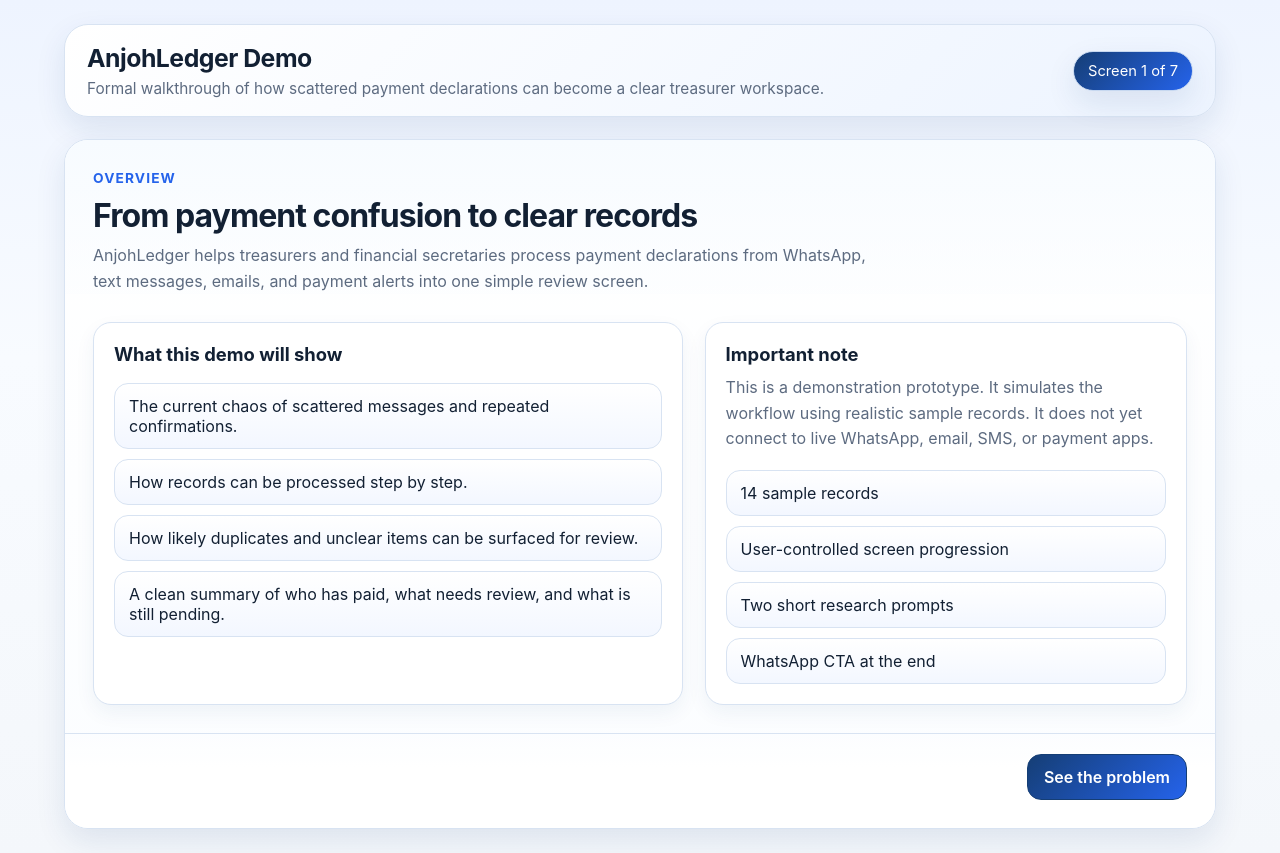
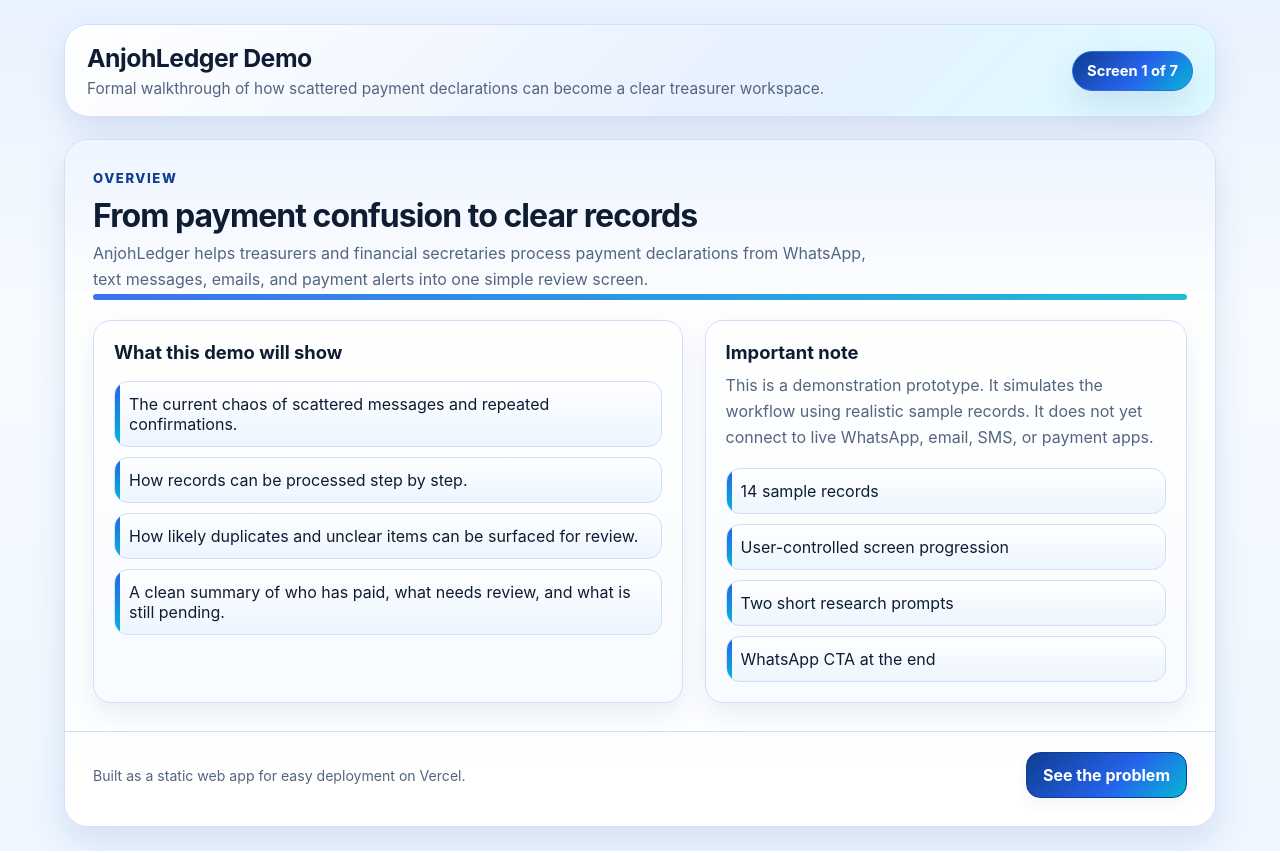
Before and after one commit to NiCharles/anjohledger-demo, a plain HTML site: page index.html in a window 1280 px wide. Drawn offline with Linux system fonts and the light colour scheme; a script that the page names is missing.

Commit message:
Add files via upload

```diff
--- a/index.html
+++ b/index.html
@@ -6,22 +6,23 @@
   <title>AnjohLedger Demo</title>
   <style>
     :root {
-      --bg: linear-gradient(180deg, #eef4ff 0%, #f8fbff 42%, #f4f7fb 100%);
+      --bg: linear-gradient(180deg, #e9f2ff 0%, #f6fbff 38%, #eef6ff 100%);
       --surface: #ffffff;
-      --surface-2: #f4f8ff;
-      --surface-3: #eef5ff;
-      --text: #122033;
-      --muted: #5d6b80;
-      --border: #d8e3f2;
-      --primary: #153e75;
+      --surface-2: #eef5ff;
+      --surface-3: #e0edff;
+      --text: #0f1d33;
+      --muted: #53657f;
+      --border: #cfe0fb;
+      --primary: #0f3d91;
       --primary-2: #2563eb;
       --primary-3: #dbeafe;
-      --accent: #0f9d8a;
-      --accent-soft: #e7fbf7;
+      --accent: #06b6d4;
+      --accent-2: #0ea5e9;
+      --accent-soft: #e6fbff;
       --success: #0d7a46;
       --warning: #9a6700;
       --danger: #a12d2f;
-      --shadow: 0 12px 30px rgba(21, 62, 117, 0.10);
+      --shadow: 0 14px 34px rgba(15, 61, 145, 0.12);
       --radius: 18px;
     }
 
@@ -45,7 +46,7 @@
       margin-bottom: 22px;
       padding: 18px 22px;
       border: 1px solid var(--border);
-      background: linear-gradient(135deg, #ffffff 0%, #edf4ff 100%);
+      background: linear-gradient(135deg, #ffffff 0%, #e8f1ff 58%, #ddfbff 100%);
       border-radius: 24px;
       box-shadow: var(--shadow);
     }
@@ -63,12 +64,13 @@
     }
 
     .status-pill {
-      border: 1px solid #c7d8f0;
-      background: linear-gradient(135deg, #153e75 0%, #2563eb 100%);
+      border: 1px solid #2b6cf0;
+      background: linear-gradient(135deg, #0f3d91 0%, #2563eb 55%, #06b6d4 100%);
       padding: 10px 14px;
       border-radius: 999px;
       color: #fff;
       font-size: 0.92rem;
+      font-weight: 700;
       box-shadow: var(--shadow);
     }
 
@@ -85,22 +87,37 @@
 
     .screen-header {
       padding: 30px 28px 0;
-      background: linear-gradient(180deg, #f7fbff 0%, rgba(247,251,255,0.2) 100%);
+      background: linear-gradient(180deg, #eef5ff 0%, rgba(238,245,255,0.2) 100%);
+      position: relative;
+    }
+
+    .screen-header::after {
+      content: '';
+      position: absolute;
+      left: 28px;
+      right: 28px;
+      bottom: -8px;
+      height: 6px;
+      border-radius: 999px;
+      background: linear-gradient(90deg, #2563eb 0%, #06b6d4 100%);
+      opacity: 0.9;
     }
 
     .eyebrow {
-      color: var(--primary-2);
-      font-size: 0.86rem;
-      font-weight: 700;
+      color: var(--primary);
+      font-size: 0.82rem;
+      font-weight: 800;
       text-transform: uppercase;
-      letter-spacing: 0.08em;
-      margin-bottom: 10px;
+      letter-spacing: 0.12em;
+      margin-bottom: 12px;
     }
 
     .screen-header h2 {
       margin: 0 0 8px;
       font-size: 2rem;
       letter-spacing: -0.03em;
+      line-height: 1.1;
+      max-width: 760px;
     }
 
     .screen-header p {
@@ -122,11 +139,11 @@
     }
 
     .hero-card, .card {
-      background: var(--surface);
+      background: linear-gradient(180deg, #ffffff 0%, #f8fbff 100%);
       border: 1px solid var(--border);
       border-radius: var(--radius);
       padding: 20px;
-      box-shadow: 0 8px 20px rgba(21, 62, 117, 0.06);
+      box-shadow: 0 10px 24px rgba(15, 61, 145, 0.08);
     }
 
     .card.soft { background: linear-gradient(180deg, var(--surface-3) 0%, var(--surface-2) 100%); }
@@ -153,8 +170,20 @@
     .list-clean li {
       padding: 12px 14px;
       border-radius: 14px;
-      background: linear-gradient(180deg, #ffffff 0%, #f3f7ff 100%);
+      background: linear-gradient(180deg, #ffffff 0%, #edf5ff 100%);
       border: 1px solid var(--border);
+      position: relative;
+      overflow: hidden;
+    }
+
+    .list-clean li::before {
+      content: '';
+      position: absolute;
+      left: 0;
+      top: 0;
+      bottom: 0;
+      width: 5px;
+      background: linear-gradient(180deg, #2563eb 0%, #06b6d4 100%);
     }
 
     .screen-footer {
@@ -182,12 +211,13 @@
       border-radius: 14px;
       cursor: pointer;
       transition: 0.18s ease;
-      font-weight: 600;
+      font-weight: 700;
+      box-shadow: 0 6px 14px rgba(15, 61, 145, 0.06);
     }
 
     .btn:hover { transform: translateY(-1px); }
-    .btn.primary { background: linear-gradient(135deg, var(--primary) 0%, var(--primary-2) 100%); color: #fff; border-color: var(--primary); }
-    .btn.secondary { background: linear-gradient(180deg, #ffffff 0%, var(--surface-2) 100%); }
+    .btn.primary { background: linear-gradient(135deg, var(--primary) 0%, var(--primary-2) 58%, var(--accent) 100%); color: #fff; border-color: var(--primary); }
+    .btn.secondary { background: linear-gradient(180deg, #ffffff 0%, #edf5ff 100%); border-color: #c7daf8; }
     .btn.ghost { background: transparent; }
     .btn.success { background: var(--success); color: #fff; border-color: var(--success); }
     .btn.warning { background: #fff6df; color: var(--warning); border-color: #f1d999; }
@@ -200,15 +230,17 @@
     }
 
     .message-column {
-      background: linear-gradient(180deg, #f7fbff 0%, #eef5ff 100%);
+      background: linear-gradient(180deg, #f7fbff 0%, #e8f2ff 100%);
       border: 1px solid var(--border);
       border-radius: var(--radius);
       padding: 16px;
+      box-shadow: inset 0 1px 0 rgba(255,255,255,0.8);
     }
 
     .message-column h3 {
       margin: 0 0 12px;
       font-size: 1rem;
+      color: var(--primary);
     }
 
     .message-list {
@@ -218,7 +250,7 @@
 
     .message-item {
       border: 1px solid var(--border);
-      background: #fff;
+      background: linear-gradient(180deg, #ffffff 0%, #f8fbff 100%);
       border-radius: 14px;
       padding: 12px;
       cursor: pointer;
@@ -240,9 +272,10 @@
     .prompt-box {
       margin-top: 22px;
       padding: 18px;
-      background: linear-gradient(180deg, #eff8ff 0%, #f8fbff 100%);
-      border: 1px solid #cfe1f7;
+      background: linear-gradient(135deg, #edf7ff 0%, #eefcff 100%);
+      border: 1px solid #bedbf8;
       border-radius: 16px;
+      box-shadow: 0 8px 18px rgba(6, 182, 212, 0.08);
     }
 
     .prompt-box h4 {
@@ -267,9 +300,10 @@
     }
 
     .choice-btn.selected {
-      border-color: var(--primary);
+      border-color: var(--primary-2);
       color: var(--primary);
-      background: #eef5fd;
+      background: linear-gradient(135deg, #e8f1ff 0%, #dff9ff 100%);
+      box-shadow: 0 6px 14px rgba(37, 99, 235, 0.10);
     }
 
     textarea {
@@ -295,19 +329,21 @@
       padding: 14px;
       border: 1px solid var(--border);
       border-radius: 16px;
-      background: linear-gradient(180deg, #ffffff 0%, #f3f8ff 100%);
+      background: linear-gradient(180deg, #ffffff 0%, #eef6ff 100%);
+      box-shadow: 0 8px 18px rgba(15, 61, 145, 0.05);
     }
 
     .step-index {
       width: 34px;
       height: 34px;
       border-radius: 999px;
-      background: var(--primary);
+      background: linear-gradient(135deg, #0f3d91 0%, #2563eb 70%, #06b6d4 100%);
       color: #fff;
       display: grid;
       place-items: center;
-      font-weight: 700;
+      font-weight: 800;
       flex: 0 0 auto;
+      box-shadow: 0 8px 18px rgba(37, 99, 235, 0.18);
     }
 
     .table-wrap {
@@ -333,8 +369,8 @@
 
     th {
       color: var(--muted);
-      font-weight: 700;
-      background: #f9fbfd;
+      font-weight: 800;
+      background: linear-gradient(180deg, #eff5ff 0%, #f8fbff 100%);
     }
 
     .badge {
@@ -363,7 +399,8 @@
       border: 1px solid var(--border);
       border-radius: 18px;
       padding: 18px;
-      background: var(--surface);
+      background: linear-gradient(180deg, #ffffff 0%, #f8fbff 100%);
+      box-shadow: 0 10px 24px rgba(15, 61, 145, 0.06);
     }
 
     .group-card header {
@@ -413,8 +450,9 @@
     .stat {
       padding: 18px;
       border: 1px solid var(--border);
-      background: linear-gradient(180deg, #ffffff 0%, #f4f8ff 100%);
+      background: linear-gradient(135deg, #ffffff 0%, #edf5ff 70%, #e8fbff 100%);
       border-radius: 18px;
+      box-shadow: 0 10px 24px rgba(15, 61, 145, 0.06);
     }
 
     .stat-label {
@@ -424,9 +462,10 @@
     }
 
     .stat-value {
-      font-size: 1.8rem;
+      font-size: 1.95rem;
       font-weight: 800;
       letter-spacing: -0.03em;
+      color: var(--primary);
     }
 
     .toolbar {
@@ -446,7 +485,8 @@
       border: 1px solid var(--border);
       border-radius: 18px;
       padding: 18px;
-      background: linear-gradient(180deg, #f8fbff 0%, #eef5ff 100%);
+      background: linear-gradient(135deg, #f7fbff 0%, #edf5ff 72%, #e8fcff 100%);
+      box-shadow: 0 10px 24px rgba(15, 61, 145, 0.06);
     }
 
     .summary-col h3 {
@@ -477,10 +517,11 @@
 
     .cta-card {
       margin-top: 22px;
-      border: 1px solid #bfdbfe;
-      background: linear-gradient(135deg, #eff6ff 0%, #ecfeff 100%);
+      border: 1px solid #9fdcf3;
+      background: linear-gradient(135deg, #dff2ff 0%, #e8f0ff 52%, #dcfbff 100%);
       border-radius: 18px;
       padding: 20px;
+      box-shadow: 0 12px 28px rgba(14, 165, 233, 0.10);
     }
 
     .cta-card h3 { margin: 0 0 8px; }
@@ -605,6 +646,7 @@
       </div>
       <div class="screen-footer">
         <div class="left-actions">
+          <span class="mini-note">Built as a static web app for easy deployment on Vercel.</span>
         </div>
         <div class="right-actions">
           <button class="btn primary" data-next>See the problem</button>
@@ -763,9 +805,9 @@
             <a class="btn success" id="whatsappCta" href="#" target="_blank" rel="noopener noreferrer">Discuss this on WhatsApp</a>
             <button class="btn" id="restartDemo">Restart demo</button>
           </div>
-          <p class="mini-note" style="margin-top:12px;">WhatsApp: +1 (781) 475-0230</p>
+          <p class="mini-note" style="margin-top:12px;">WhatsApp: +1 (508) 509-0124</p>
         </div>
-
+        <p class="footer-note">This demo was built as a static HTML, CSS, and JavaScript prototype for deployment on Vercel. It will also run on Netlify, GitHub Pages, or locally in a browser.</p>
       </div>
       <div class="screen-footer">
         <div class="left-actions"><button class="btn" data-back>Back</button></div>
@@ -790,29 +832,20 @@
   <div class="toast" id="toast"></div>
 
   <script>
-      window.posthog = window.posthog || {
-      capture: function () {},
-      init: function () {}
-    };
-
-    try {
-      if (window.location.protocol !== "file:") {
-        !function(t,e){var o,n,p,r;e.__SV||(window.posthog=e,e._i=[],e.init=function(i,s,a){function g(t,e){var o=e.split('.');2==o.length&&(t=t[o[0]],e=o[1]),t[e]=function(){t.push([e].concat(Array.prototype.slice.call(arguments,0)))}}(p=t.createElement('script')).type='text/javascript',p.async=!0,p.src=s.api_host.replace('.i.posthog.com','-assets.i.posthog.com')+'/static/array.js',(r=t.getElementsByTagName('script')[0]).parentNode.insertBefore(p,r);var u=e;for(void 0!==a?u=e[a]=[]:a='posthog',u.people=u.people||[],u.toString=function(t){var e='posthog';return'posthog'!==a&&(e+='.'+a),t||(e+=' (stub)'),e},u.people.toString=function(){return u.toString(1)+'.people (stub)'},o='capture identify alias people.set people.set_once reset person_properties.set person_properties.set_once group set_config register register_once unregister opt_in_capturing opt_out_capturing has_opted_in_capturing has_opted_out_capturing clear_opt_in_out_capturing startSessionRecording stopSessionRecording onSessionId'.split(' '),n=0;n<o.length;n++)g(u,o[n]);e._i.push([i,s,a])},e.__SV=1)}(document,window.posthog||[]);
-
-        window.posthog.init('phc_sugZabBRL64rdcA69yvhVRpwi9xDr595Tv86gVqP2gDq', {
-          api_host: 'https://us.i.posthog.com',
-          autocapture: true,
-          capture_pageview: true
-        });
-      }
-    } catch (err) {
-      console.warn('PostHog disabled due to init error:', err);
-      window.posthog = {
-        capture: function () {},
-        init: function () {}
-      };
-    }
-
+    // PostHog wiring
+    // 1) Create a PostHog project
+    // 2) Replace YOUR_POSTHOG_PROJECT_KEY below
+    // 3) If your project is in the US region, keep api_host as https://us.i.posthog.com
+    //    If your project is in the EU region, change it to https://eu.i.posthog.com
+    !function(t,e){var o,n,p,r;e.__SV||(window.posthog=e,e._i=[],e.init=function(i,s,a){function g(t,e){var o=e.split('.');2==o.length&&(t=t[o[0]],e=o[1]),t[e]=function(){t.push([e].concat(Array.prototype.slice.call(arguments,0)))}}(p=t.createElement('script')).type='text/javascript',p.async=!0,p.src=s.api_host.replace('.i.posthog.com','-assets.i.posthog.com')+'/static/array.js',(r=t.getElementsByTagName('script')[0]).parentNode.insertBefore(p,r);var u=e;for(void 0!==a?u=e[a]=[]:a='posthog',u.people=u.people||[],u.toString=function(t){var e='posthog';return'posthog'!==a&&(e+='.'+a),t||(e+=' (stub)'),e},u.people.toString=function(){return u.toString(1)+'.people (stub)'},o='capture identify alias people.set people.set_once reset person_properties.set person_properties.set_once group set_config register register_once unregister opt_in_capturing opt_out_capturing has_opted_in_capturing has_opted_out_capturing clear_opt_in_out_capturing startSessionRecording stopSessionRecording onSessionId'.split(' '),n=0;n<o.length;n++)g(u,o[n]);e._i.push([i,s,a])},e.__SV=1)}(document,window.posthog||[]);
+    posthog.init('phc_sugZabBRL64rdcA69yvhVRpwi9xDr595Tv86gVqP2gDq', {
+      api_host: 'https://us.i.posthog.com',
+      defaults: '2026-01-30',
+      autocapture: true,
+      capture_pageview: true,
+      capture_pageleave: true,
+      person_profiles: 'identified_only'
+    });
 
     const state = {
       currentScreen: 0,
```
